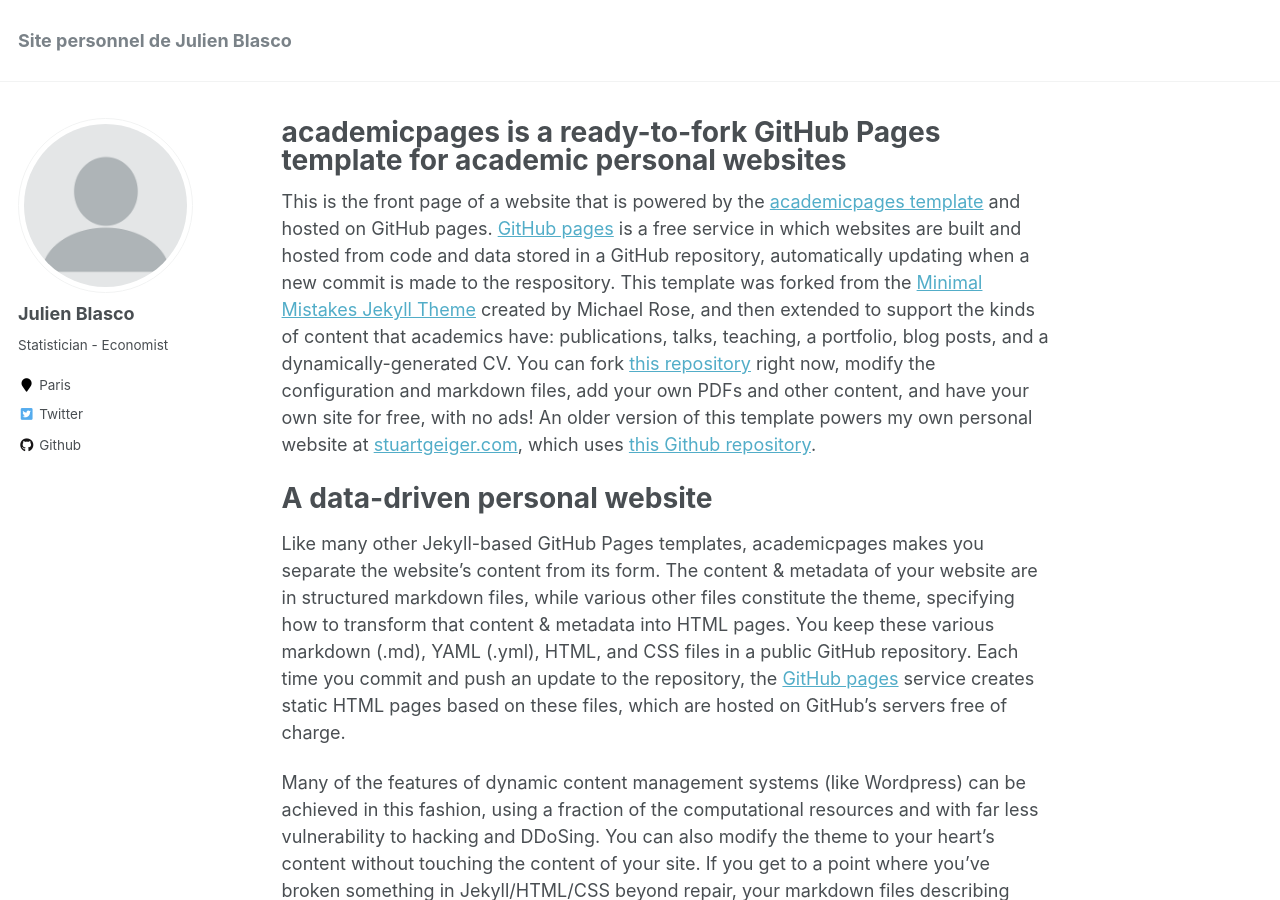
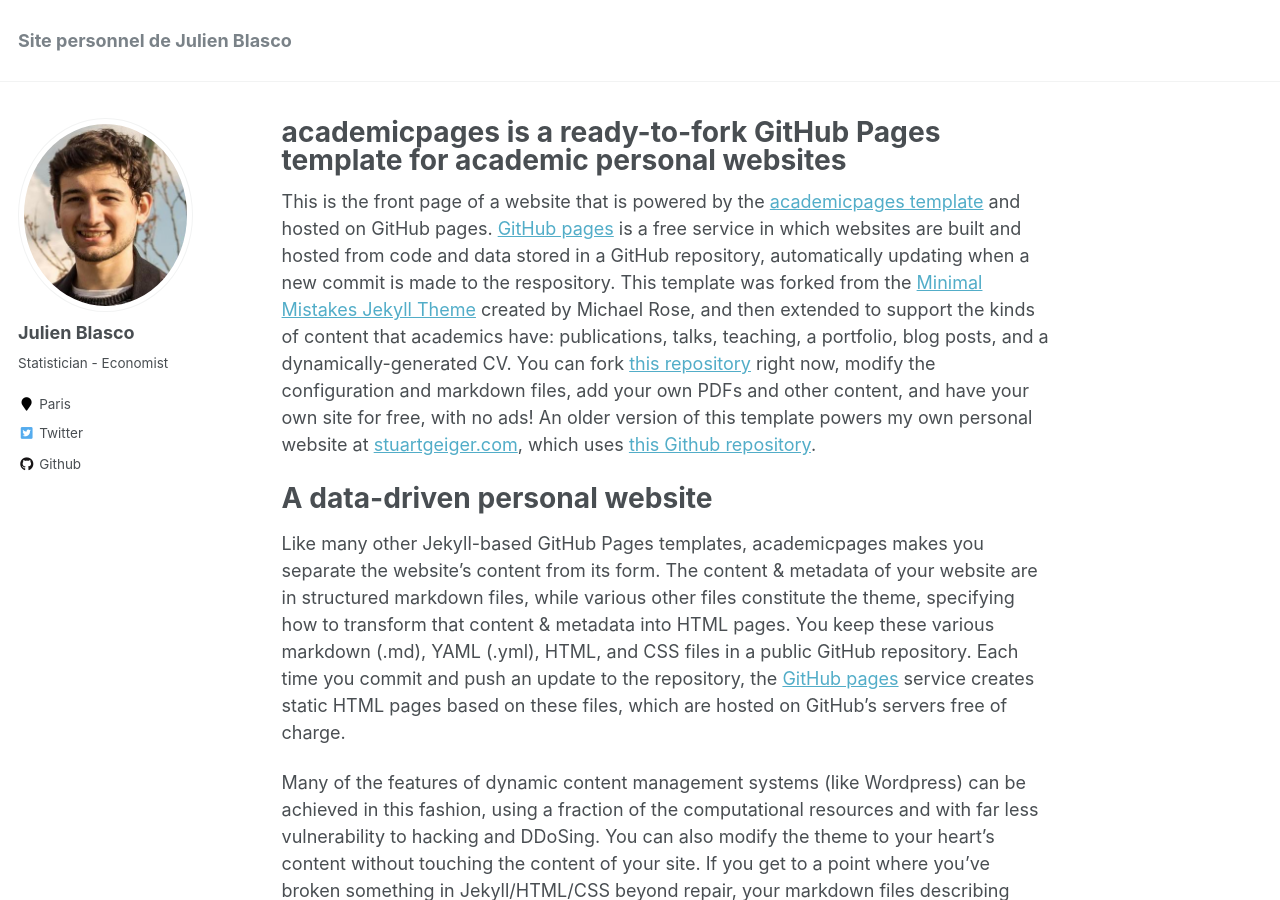
Before and after one commit to JulienBlasco/julienblasco.github.io, a Jekyll site: the page built from _pages/about.md, in a window 1280 px wide and 900 px high. Built offline with Jekyll 4.4.1, drawn with Linux system fonts in a browser that asks for light colours.

Commit message:
Changement image profil

```diff
--- a/_config.yml
+++ b/_config.yml
@@ -81,7 +81,7 @@
 # Site Author
 author:
   name             : "Julien Blasco"
-  avatar           : "profile.png"
+  avatar           : "julien_blasco_cropped.jpg"
   bio              : "Statistician - Economist"
   location         : "Paris"
   employer         :
```
Also changed, not shown: images/julien_blasco_cropped.jpg (added).
